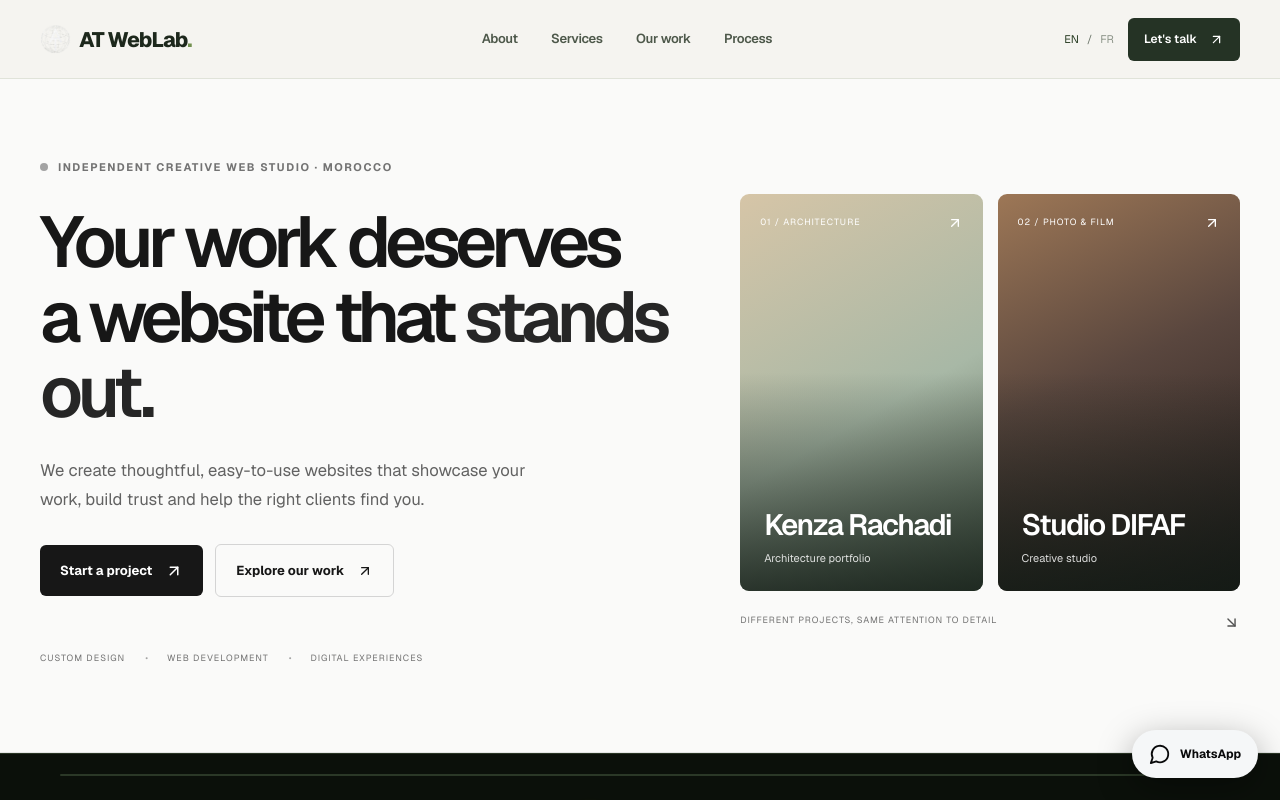
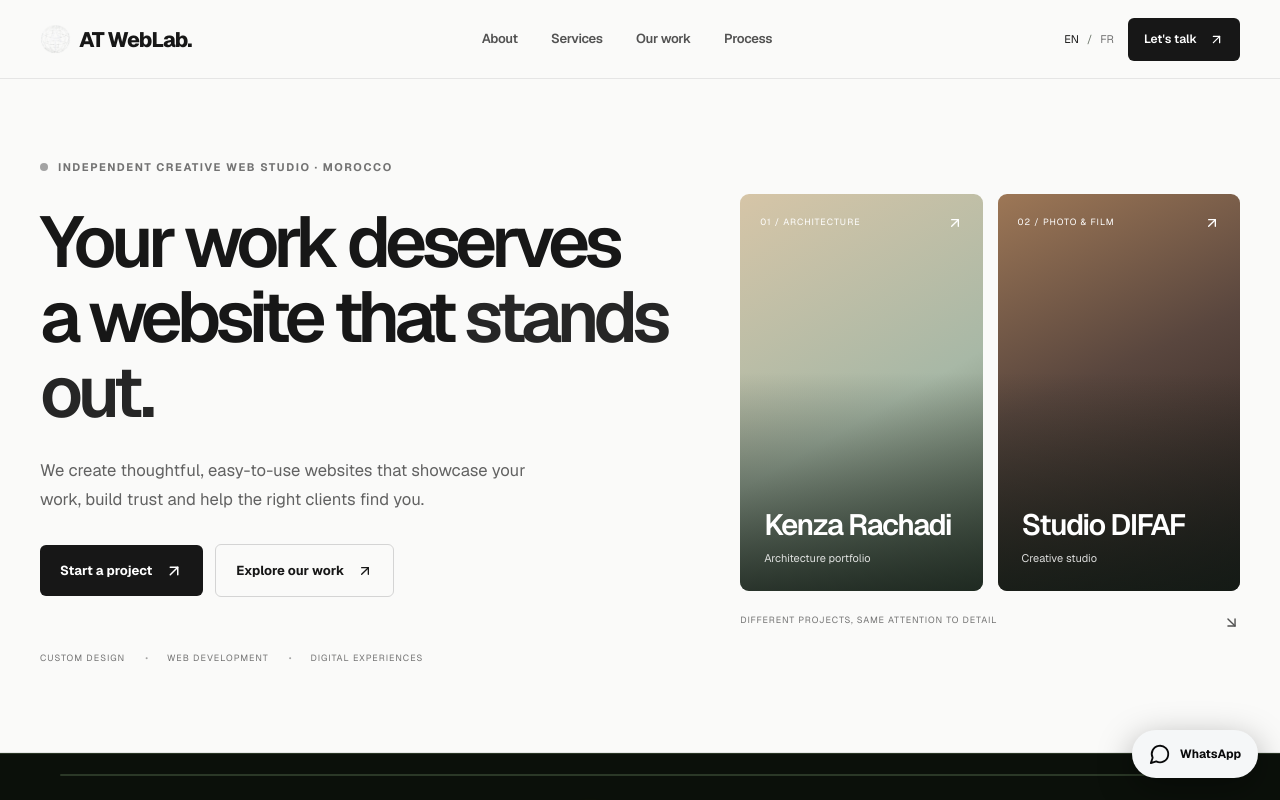
Before and after one commit to Abderr-trz/ATWebLab, a Next.js app: page / in a window 1280 px wide. Shown: the top 800 px of the page. Built offline with nearby package versions, Linux system fonts and the light colour scheme.

Commit message:
style(v3): simplify hero and navigation to neutral monochrome palette

```diff
--- a/app/v3-foundation.css
+++ b/app/v3-foundation.css
@@ -76,3 +76,12 @@
 @media(max-width:1100px){.v3-nav--editorial .v3-nav__links{gap:18px}.v3-nav--editorial .v3-nav__links a{font-size:12px}}
 @media(max-width:980px){.v3-nav--editorial .v3-nav__inner{width:calc(100% - 36px);height:70px}.v3-nav--editorial .v3-nav__language{display:flex}}
 @media(max-width:550px){.v3-nav--editorial .v3-nav__brand>span{font-size:17px}.v3-nav--editorial .v3-nav__cta{display:none}}
+
+/* Neutral palette refinement — Hybrid Editorial navigation */
+.v3-nav.v3-nav--editorial,.v3-nav.v3-nav--editorial.v3-nav--scrolled{background:rgba(250,250,249,.97);border-bottom-color:#e5e5e5;color:#171717}
+.v3-nav--editorial .v3-nav__brand{color:#171717}.v3-nav--editorial .v3-nav__brand-dot{color:#171717}
+.v3-nav--editorial .v3-nav__links a{color:#525252}.v3-nav--editorial .v3-nav__links a:hover{color:#171717}
+.v3-nav--editorial .v3-nav__language button{color:#737373}.v3-nav--editorial .v3-nav__language button[aria-pressed=true]{color:#171717}
+.v3-nav--editorial .v3-nav__cta{background:#171717;color:#fff}.v3-nav--editorial .v3-nav__cta:hover{background:#333}
+.v3-nav--editorial .v3-nav__toggle{color:#171717;border-color:#d4d4d4}
+.v3-nav--editorial .v3-nav__mobile{background:#fafaf9;border-color:#e5e5e5}.v3-nav--editorial .v3-nav__mobile a{color:#171717;border-color:#e5e5e5}.v3-nav--editorial .v3-nav__mobile a:last-child{color:#171717}
```
